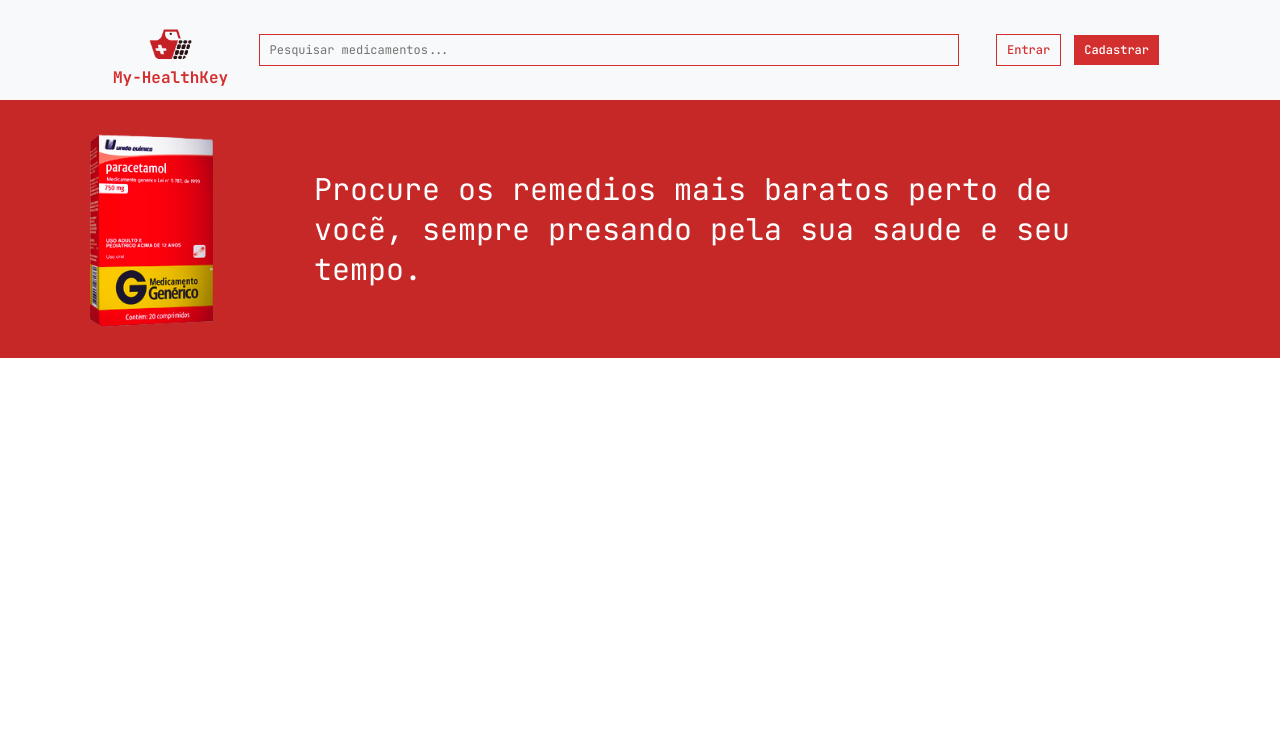
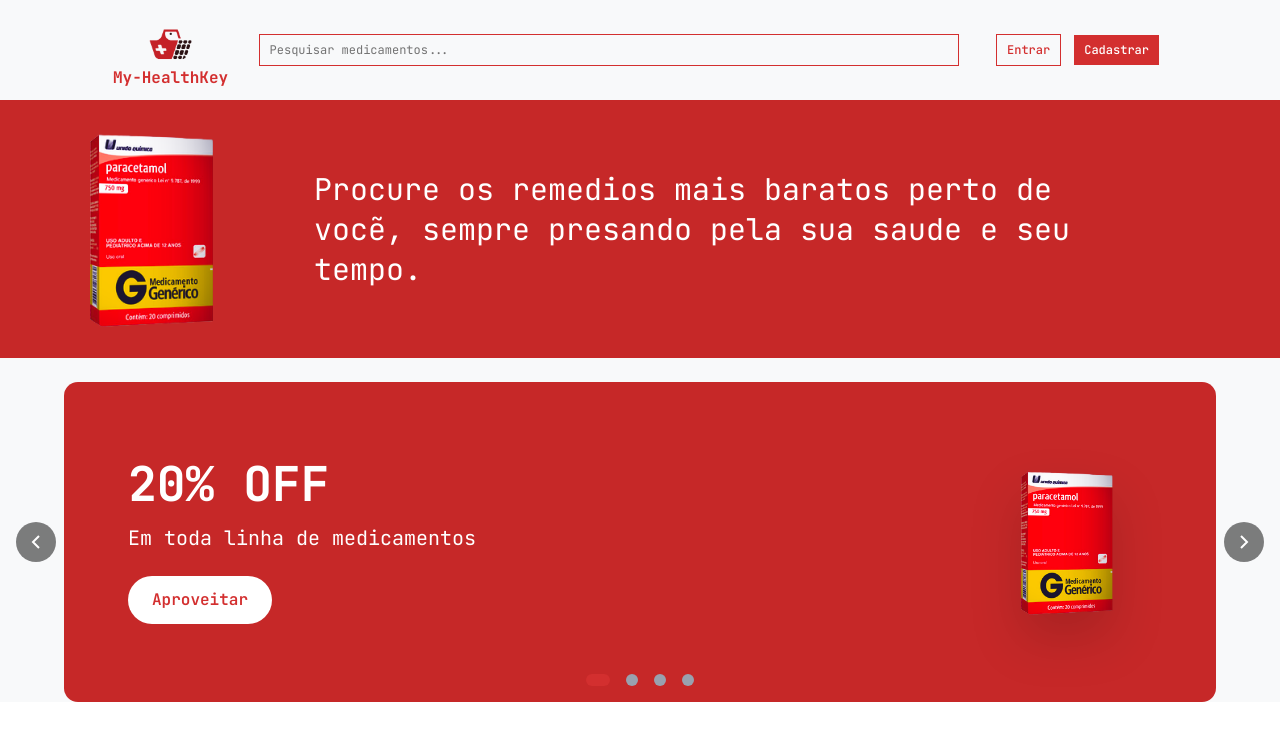
Before and after one commit to coated82/My-HealthKey, a Next.js app in the folder my-healthkey/: page / in a window 1280 px wide. Shown: the top 740 px of the page. Built offline with nearby package versions, Linux system fonts and the light colour scheme.

Commit message:
Add heroCarousel
Fiz o heroCarousel, com a instalação do carrossel está "funcional", por ser ainda a base estou focando na ideia para que possamos realmente trabalhar melhor nisso mais tarde.

```diff
--- a/my-healthkey/package.json
+++ b/my-healthkey/package.json
@@ -14,6 +14,7 @@
     "@phosphor-icons/react": "^2.1.10",
     "class-variance-authority": "^0.7.1",
     "clsx": "^2.1.1",
+    "embla-carousel-react": "^8.6.0",
     "next": "16.2.7",
     "react": "19.2.4",
     "react-dom": "19.2.4",
--- /dev/null
+++ b/my-healthkey/src/app/_components/heroCarousel.tsx
@@ -0,0 +1,177 @@
+"use client";
+
+import Image from "next/image";
+import useEmblaCarousel from "embla-carousel-react";
+import { useCallback, useEffect, useState } from "react";
+
+interface ButtonProps {
+  enabled: boolean;
+  onClick: () => void;
+}
+
+interface DotButtonProps {
+  selected: boolean;
+  onClick: () => void;
+}
+
+function PrevButton({ enabled, onClick }: ButtonProps) {
+  return (
+    <button
+      onClick={onClick}
+      disabled={!enabled}
+      className="absolute left-4 top-1/2 -translate-y-1/2 bg-black/50 hover:bg-black/70 text-white rounded-full p-2 z-10 transition-all disabled:opacity-50"
+      style={{ width: "40px", height: "40px" }}
+    >
+      <svg
+        width="24"
+        height="24"
+        viewBox="0 0 24 24"
+        fill="none"
+        stroke="currentColor"
+        strokeWidth="2"
+      >
+        <path d="M15 18l-6-6 6-6" />
+      </svg>
+    </button>
+  );
+}
+
+function NextButton({ enabled, onClick }: ButtonProps) {
+  return (
+    <button
+      onClick={onClick}
+      disabled={!enabled}
+      className="absolute right-4 top-1/2 -translate-y-1/2 bg-black/50 hover:bg-black/70 text-white rounded-full p-2 z-10 transition-all disabled:opacity-50"
+      style={{ width: "40px", height: "40px" }}
+    >
+      <svg
+        width="24"
+        height="24"
+        viewBox="0 0 24 24"
+        fill="none"
+        stroke="currentColor"
+        strokeWidth="2"
+      >
+        <path d="M9 18l6-6-6-6" />
+      </svg>
+    </button>
+  );
+}
+
+function DotButton({ selected, onClick }: DotButtonProps) {
+  return (
+    <button
+      onClick={onClick}
+      className={`w-3 h-3 rounded-full transition-all mx-1 ${
+        selected ? "bg-[#D32F2F] w-6" : "bg-gray-400 hover:bg-gray-500"
+      }`}
+    />
+  );
+}
+
+export function HeroCarousel() {
+  const [emblaRef, emblaApi] = useEmblaCarousel({ loop: true, duration: 30 });
+  const [prevBtnEnabled, setPrevBtnEnabled] = useState(false);
+  const [nextBtnEnabled, setNextBtnEnabled] = useState(false);
+  const [selectedIndex, setSelectedIndex] = useState(0);
+  const [scrollSnaps, setScrollSnaps] = useState<number[]>([]); // ← CORRIGIDO
+
+  const banners = [
+    {
+      id: 1,
+      title: "20% OFF",
+      description: "Em toda linha de medicamentos",
+      bgColor: "#C62828",
+    },
+    {
+      id: 2,
+      title: "Frete Grátis",
+      description: "Nas compras acima de R$ 99",
+      bgColor: "#2E7D32",
+    },
+    {
+      id: 3,
+      title: "Clube de Benefícios",
+      description: "Acumule pontos e troque por produtos",
+      bgColor: "#1565C0",
+    },
+    {
+      id: 4,
+      title: "Até 3x sem juros",
+      description: "No cartão de crédito",
+      bgColor: "#E65100",
+    },
+  ];
+
+  const onSelect = useCallback(() => {
+    if (!emblaApi) return;
+    setPrevBtnEnabled(emblaApi.canScrollPrev());
+    setNextBtnEnabled(emblaApi.canScrollNext());
+    setSelectedIndex(emblaApi.selectedScrollSnap());
+  }, [emblaApi]);
+
+  useEffect(() => {
+    if (!emblaApi) return;
+    onSelect();
+    setScrollSnaps(emblaApi.scrollSnapList());
+    emblaApi.on("select", onSelect);
+  }, [emblaApi, onSelect]);
+
+  return (
+    <div className="relative group mt-6">
+      <div className="overflow-hidden rounded-xl mx-16" ref={emblaRef}>
+        <div className="flex">
+          {banners.map((banner) => (
+            <div key={banner.id} className="flex-[0_0_100%] min-w-0 relative">
+              <div
+                style={{ backgroundColor: banner.bgColor }}
+                className="h-70 md:h-87.5 lg:h-80 w-full flex items-center justify-between px-8 md:px-16"
+              >
+                <div className="text-white max-w-md text-center md:text-left">
+                  <h2 className="text-3xl md:text-5xl font-bold mb-2 md:mb-4">
+                    {banner.title}
+                  </h2>
+                  <p className="text-lg md:text-xl mb-4 md:mb-6">
+                    {banner.description}
+                  </p>
+                  <button className="bg-white text-[#D32F2F] px-4 md:px-6 py-2 md:py-3 rounded-full font-semibold hover:bg-gray-100 transition text-sm md:text-base">
+                    Aproveitar
+                  </button>
+                </div>
+
+                <div className="hidden md:block">
+                  <Image
+                    src="/Paracetamol.png"
+                    alt="Paracetamol"
+                    width={180}
+                    height={180}
+                    className="drop-shadow-2xl"
+                  />
+                </div>
+              </div>
+            </div>
+          ))}
+        </div>
+      </div>
+
+      <PrevButton
+        onClick={() => emblaApi?.scrollPrev()}
+        enabled={prevBtnEnabled}
+      />
+      <NextButton
+        onClick={() => emblaApi?.scrollNext()}
+        enabled={nextBtnEnabled}
+      />
+
+      <div className="absolute bottom-4 left-1/2 -translate-x-1/2 flex gap-2">
+        {scrollSnaps.map((_, index) => (
+          <DotButton
+            key={index}
+            selected={index === selectedIndex}
+            onClick={() => emblaApi?.scrollTo(index)}
+          />
+        ))}
+      </div>
+    </div>
+  );
+}
--- a/my-healthkey/src/app/page.tsx
+++ b/my-healthkey/src/app/page.tsx
@@ -1,11 +1,14 @@
+import { Style } from "util"
 import { Header } from "./_components/header"
 import {Hero} from "./_components/hero"
+import { HeroCarousel } from "./_components/heroCarousel"
 
 export default function Home(){
   return(
-    <main>
+    <main style={{ backgroundColor: "#F8F9FA" }}>
       <Header />
       <Hero />
+      <HeroCarousel />
 
     </main>
   )
```
Also changed, not shown: 1 other file (tests, documents, lock files or other folders).
